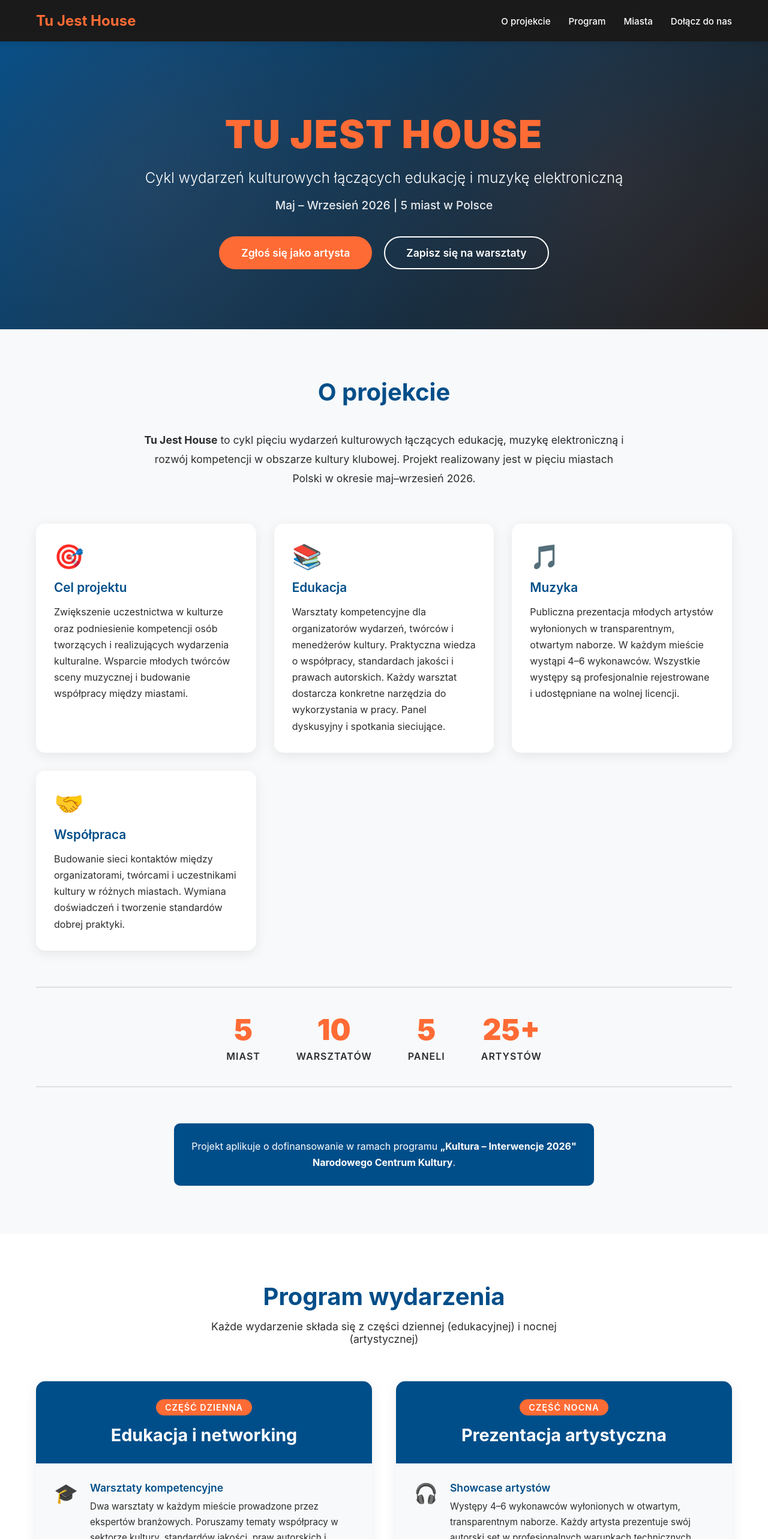
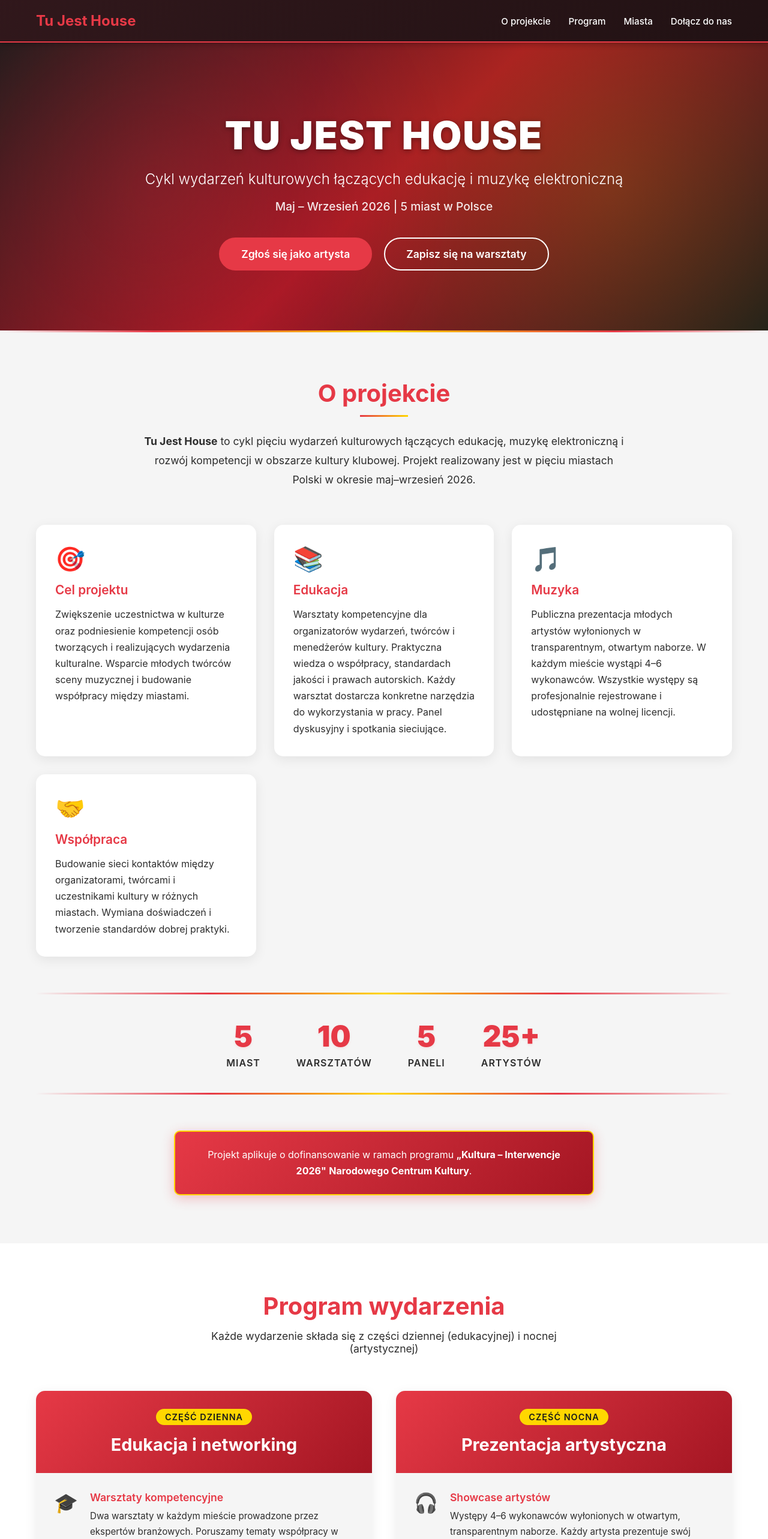
Before and after one commit to placebo-collective/tujesthouse, a Next.js app: page / in a window 1280 px wide. Shown: the top 2566 px of the page at 60% size. Built offline with nearby package versions, Linux system fonts and the light colour scheme.

Commit message:
change styling and add polish theme

```diff
--- a/src/app/layout.tsx
+++ b/src/app/layout.tsx
@@ -10,7 +10,7 @@
   initialScale: 1,
   maximumScale: 5,
   userScalable: true,
-  themeColor: '#ff6b35',
+  themeColor: '#DC143C',
 };
 
 export const metadata: Metadata = {
@@ -125,7 +125,7 @@
   children: React.ReactNode;
 }>) {
   return (
-    <html lang="pl">
+    <html lang="pl" data-theme="polish">
       <head>
         <StructuredData />
       </head>
--- a/src/components/layout/Footer.module.scss
+++ b/src/components/layout/Footer.module.scss
@@ -1,8 +1,24 @@
 .footer {
-  background: var(--dark-bg);
+  background: #1a1a1a;
   color: var(--text-light);
   padding: 60px 0 30px;
   margin-top: 80px;
+  border-top: 3px solid var(--primary-color);
+  position: relative;
+
+  &::before {
+    content: '';
+    position: absolute;
+    top: 0;
+    left: 0;
+    right: 0;
+    height: 3px;
+    background: linear-gradient(90deg,
+      var(--primary-color) 0%,
+      var(--accent-gold) 50%,
+      var(--primary-color) 100%
+    );
+  }
 }
 
 .content {
--- a/src/components/layout/Header.module.scss
+++ b/src/components/layout/Header.module.scss
@@ -1,11 +1,13 @@
 .header {
-  background: var(--dark-bg);
+  background: linear-gradient(135deg, var(--nav-bg-start) 0%, var(--nav-bg-end) 100%);
+  backdrop-filter: blur(10px);
   color: var(--text-light);
   padding: 20px 0;
   position: sticky;
   top: 0;
   z-index: 1000;
-  box-shadow: 0 2px 10px rgba(0, 0, 0, 0.1);
+  box-shadow: 0 2px 10px rgba(0, 0, 0, 0.3);
+  border-bottom: 2px solid var(--primary-color);
 }
 
 .nav {
--- a/src/components/sections/AboutSection.module.scss
+++ b/src/components/sections/AboutSection.module.scss
@@ -1,14 +1,43 @@
 .about {
   padding: 80px 0;
   background: var(--light-bg);
+  position: relative;
+
+  &::before {
+    content: '';
+    position: absolute;
+    top: 0;
+    left: 0;
+    right: 0;
+    height: 3px;
+    background: linear-gradient(90deg,
+      transparent 0%,
+      var(--primary-color) 20%,
+      var(--accent-gold) 50%,
+      var(--primary-color) 80%,
+      transparent 100%
+    );
+  }
 }
 
 .title {
   text-align: center;
   font-size: 2.5rem;
-  color: var(--secondary-color);
+  color: var(--primary-color);
   margin-bottom: 40px;
   font-weight: 700;
+  position: relative;
+
+  &::after {
+    content: '';
+    position: absolute;
+    bottom: -15px;
+    left: 50%;
+    transform: translateX(-50%);
+    width: 80px;
+    height: 3px;
+    background: linear-gradient(90deg, var(--primary-color), var(--accent-gold));
+  }
 }
 
 .intro {
@@ -34,15 +63,18 @@
   box-shadow: 0 5px 20px rgba(0, 0, 0, 0.08);
   transition:
     transform 0.3s ease,
-    box-shadow 0.3s ease;
+    box-shadow 0.3s ease,
+    border-color 0.3s ease;
+  border: 2px solid transparent;
 
   &:hover {
     transform: translateY(-5px);
-    box-shadow: 0 10px 30px rgba(0, 0, 0, 0.15);
+    box-shadow: 0 10px 30px rgba(230, 57, 70, 0.2);
+    border-color: var(--primary-color);
   }
 
   h3 {
-    color: var(--secondary-color);
+    color: var(--primary-color);
     margin-bottom: 15px;
     font-size: 1.3rem;
     font-weight: 600;
@@ -66,12 +98,15 @@
   flex-wrap: wrap;
   margin-bottom: 60px;
   padding: 40px 0;
-  border-top: 2px solid #e0e0e0;
-  border-bottom: 2px solid #e0e0e0;
+  border-top: 3px solid transparent;
+  border-image: linear-gradient(90deg, transparent, var(--primary-color), var(--accent-gold), var(--primary-color), transparent) 1;
+  border-bottom: 3px solid transparent;
+  border-image: linear-gradient(90deg, transparent, var(--primary-color), var(--accent-gold), var(--primary-color), transparent) 1;
 }
 
 .highlight {
   text-align: center;
+  position: relative;
 
   .number {
     display: block;
@@ -79,6 +114,7 @@
     font-weight: 900;
     color: var(--primary-color);
     margin-bottom: 5px;
+    text-shadow: 0 2px 4px rgba(230, 57, 70, 0.1);
   }
 
   .label {
@@ -95,12 +131,14 @@
   text-align: center;
   max-width: 700px;
   margin: 0 auto;
-  padding: 25px;
-  background: var(--secondary-color);
+  padding: 25px 30px;
+  background: linear-gradient(135deg, var(--primary-color) 0%, var(--secondary-color) 100%);
   color: white;
   border-radius: 10px;
   font-size: 1rem;
   line-height: 1.7;
+  box-shadow: 0 5px 20px rgba(230, 57, 70, 0.3);
+  border: 2px solid var(--accent-gold);
 }
 
 @media (max-width: 768px) {
--- a/src/components/sections/CitiesSection.module.scss
+++ b/src/components/sections/CitiesSection.module.scss
@@ -6,7 +6,7 @@
 .title {
   text-align: center;
   font-size: 2.5rem;
-  color: var(--secondary-color);
+  color: var(--primary-color);
   margin-bottom: 15px;
   font-weight: 700;
 }
@@ -41,7 +41,7 @@
 
   &:hover {
     transform: translateX(10px);
-    box-shadow: 0 10px 30px rgba(0, 0, 0, 0.15);
+    box-shadow: 0 10px 30px rgba(230, 57, 70, 0.2);
   }
 
   &::before {
@@ -51,7 +51,7 @@
     top: 0;
     bottom: 0;
     width: 5px;
-    background: var(--primary-color);
+    background: linear-gradient(180deg, var(--primary-color), var(--secondary-color));
     border-radius: 15px 0 0 15px;
   }
 }
@@ -76,7 +76,7 @@
 
 .cityName {
   font-size: 1.8rem;
-  color: var(--secondary-color);
+  color: var(--primary-color);
   margin-bottom: 5px;
   font-weight: 700;
 }
--- a/src/components/sections/FormsSection.module.scss
+++ b/src/components/sections/FormsSection.module.scss
@@ -6,7 +6,7 @@
 .title {
   text-align: center;
   font-size: 2.5rem;
-  color: var(--secondary-color);
+  color: var(--primary-color);
   margin-bottom: 15px;
   font-weight: 700;
 }
@@ -46,7 +46,7 @@
   &.active {
     border-color: var(--primary-color);
     background: white;
-    box-shadow: 0 5px 20px rgba(255, 107, 53, 0.2);
+    box-shadow: 0 5px 20px rgba(230, 57, 70, 0.2);
   }
 }
 
@@ -63,7 +63,7 @@
   strong {
     display: block;
     font-size: 1.1rem;
-    color: var(--secondary-color);
+    color: var(--primary-color);
     margin-bottom: 3px;
   }
 
--- a/src/components/sections/HeroSection.module.scss
+++ b/src/components/sections/HeroSection.module.scss
@@ -1,5 +1,5 @@
 .hero {
-  background: linear-gradient(135deg, var(--secondary-color) 0%, var(--dark-bg) 100%);
+  background: linear-gradient(135deg, #1a1a1a 0%, var(--secondary-color) 50%, #1a1a1a 100%);
   color: var(--text-light);
   padding: 120px 0 100px;
   text-align: center;
@@ -14,8 +14,8 @@
     right: 0;
     bottom: 0;
     background:
-      radial-gradient(circle at 20% 50%, rgba(255, 107, 53, 0.1) 0%, transparent 50%),
-      radial-gradient(circle at 80% 50%, rgba(255, 107, 53, 0.1) 0%, transparent 50%);
+      radial-gradient(circle at 20% 50%, rgba(230, 57, 70, 0.2) 0%, transparent 50%),
+      radial-gradient(circle at 80% 50%, rgba(255, 215, 0, 0.15) 0%, transparent 50%);
     pointer-events: none;
   }
 }
@@ -31,10 +31,11 @@
   font-size: 4rem;
   font-weight: 900;
   margin-bottom: 20px;
-  color: var(--primary-color);
+  color: white;
   text-transform: uppercase;
   letter-spacing: 2px;
   line-height: 1.1;
+  text-shadow: 0 2px 8px rgba(0, 0, 0, 0.4);
 }
 
 .subtitle {
@@ -79,7 +80,7 @@
     background: transparent;
     color: var(--primary-color);
     transform: translateY(-2px);
-    box-shadow: 0 5px 20px rgba(255, 107, 53, 0.3);
+    box-shadow: 0 5px 20px rgba(230, 57, 70, 0.4);
   }
 }
 
@@ -90,9 +91,9 @@
 
   &:hover {
     background: white;
-    color: var(--secondary-color);
+    color: var(--primary-color);
     transform: translateY(-2px);
-    box-shadow: 0 5px 20px rgba(255, 255, 255, 0.2);
+    box-shadow: 0 5px 20px rgba(255, 255, 255, 0.3);
   }
 }
 
--- a/src/components/sections/ProgramSection.module.scss
+++ b/src/components/sections/ProgramSection.module.scss
@@ -6,7 +6,7 @@
 .title {
   text-align: center;
   font-size: 2.5rem;
-  color: var(--secondary-color);
+  color: var(--primary-color);
   margin-bottom: 15px;
   font-weight: 700;
 }
@@ -36,14 +36,15 @@
 }
 
 .partHeader {
-  background: var(--secondary-color);
+  background: linear-gradient(135deg, var(--primary-color) 0%, var(--secondary-color) 100%);
   color: white;
   padding: 30px;
   text-align: center;
 
   .badge {
     display: inline-block;
-    background: var(--primary-color);
+    background: var(--accent-gold);
+    color: var(--dark-bg);
     padding: 5px 15px;
     border-radius: 20px;
     font-size: 0.9rem;
@@ -74,7 +75,7 @@
   }
 
   h4 {
-    color: var(--secondary-color);
+    color: var(--primary-color);
     margin-bottom: 8px;
     font-size: 1.1rem;
     font-weight: 600;
@@ -113,22 +114,29 @@
 }
 
 .targetItem {
-  background: rgba(255, 255, 255, 0.1);
+  background: white;
   padding: 25px;
   border-radius: 10px;
-  backdrop-filter: blur(10px);
+  box-shadow: 0 5px 15px rgba(0, 0, 0, 0.15);
+  transition: transform 0.3s ease, box-shadow 0.3s ease;
+
+  &:hover {
+    transform: translateY(-3px);
+    box-shadow: 0 8px 25px rgba(0, 0, 0, 0.2);
+  }
 
   strong {
     display: block;
     font-size: 1.2rem;
     margin-bottom: 10px;
     font-weight: 700;
+    color: var(--primary-color);
   }
 
   p {
     font-size: 0.95rem;
     line-height: 1.6;
-    opacity: 0.95;
+    color: var(--text-dark);
   }
 }
 
--- a/src/globals.css
+++ b/src/globals.css
@@ -2,13 +2,37 @@
 @tailwind components;
 @tailwind utilities;
 
-:root {
-  --primary-color: #ff6b35;
-  --secondary-color: #004e89;
-  --dark-bg: #1a1a1a;
-  --light-bg: #f8f9fa;
+/* Theme System - Switch between original and Polish-inspired themes */
+/* Default theme: Polish (data-theme="polish" or no attribute) */
+:root,
+:root[data-theme="polish"] {
+  /* Polish-inspired color palette */
+  --primary-color: #E63946; /* Brighter crimson red for better readability */
+  --secondary-color: #A41623; /* Medium burgundy - lighter than before */
+  --accent-gold: #FFD700; /* Brighter gold for better contrast */
+  --dark-bg: #1a1a1a; /* Slightly lighter black */
+  --dark-bg-2: #2d2d2d; /* Medium gray for better readability */
+  --light-bg: #f5f5f5; /* Off-white */
   --text-dark: #2d2d2d;
   --text-light: #ffffff;
+  --border-color: rgba(230, 57, 70, 0.2); /* Subtle red tint */
+  --nav-bg-start: rgba(42, 16, 20, 0.97); /* Burgundy gradient for Polish theme */
+  --nav-bg-end: rgba(26, 10, 12, 0.97);
+}
+
+/* Original theme (orange/blue) - Set data-theme="original" on <html> to use */
+:root[data-theme="original"] {
+  --primary-color: #ff6b35; /* Vibrant orange */
+  --secondary-color: #004e89; /* Deep blue */
+  --accent-gold: #f7931e; /* Orange accent (replaces gold) */
+  --dark-bg: #0a0a0a; /* Deep black */
+  --dark-bg-2: #1a1a1a; /* Slightly lighter black */
+  --light-bg: #f5f5f5; /* Off-white */
+  --text-dark: #2d2d2d;
+  --text-light: #ffffff;
+  --border-color: rgba(255, 107, 53, 0.2); /* Subtle orange tint */
+  --nav-bg-start: rgba(26, 26, 26, 0.95); /* Neutral dark gray for original theme */
+  --nav-bg-end: rgba(20, 20, 20, 0.95);
 }
 
 * {
```
